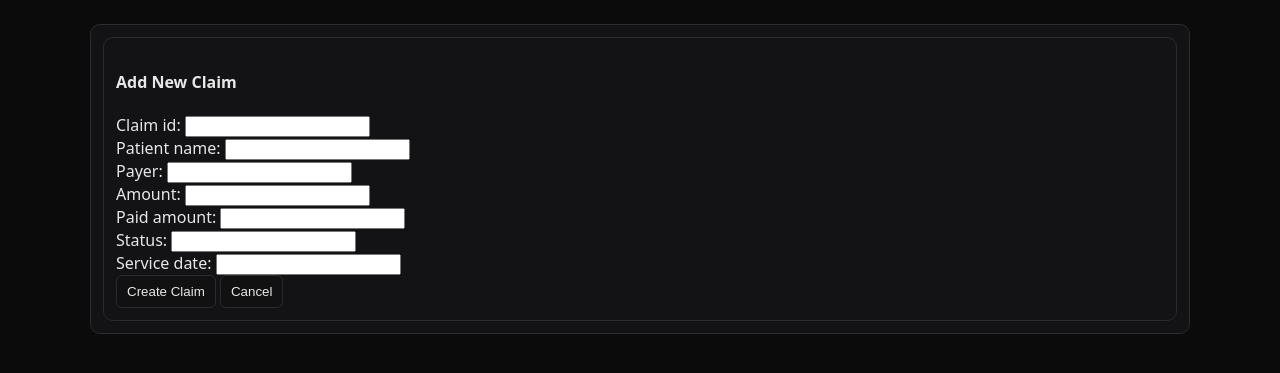
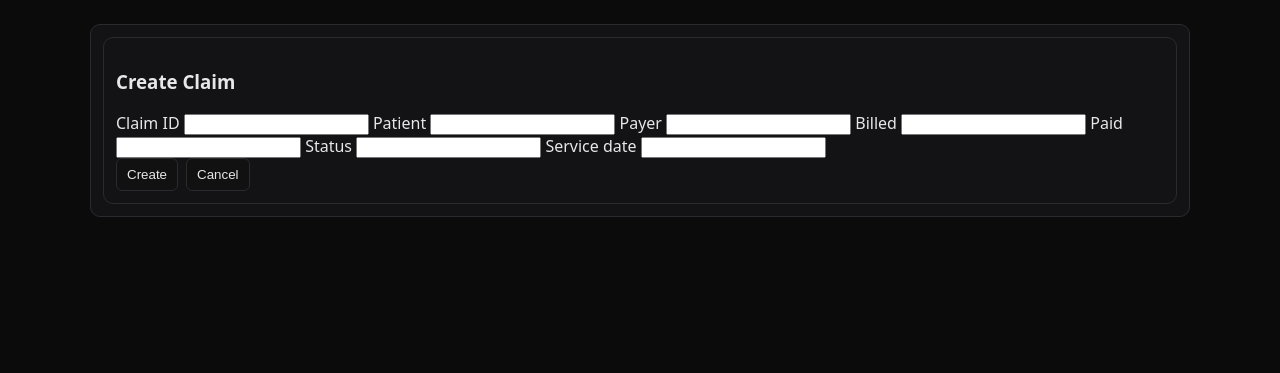
Before and after one commit to Navya-arugonda/erisa-dev-challenge, a Django app: page /claims/create/ in a window 1280 px wide. Shown: the part 110-483 px from the top of the page. Run offline with Django 5.2, Linux system fonts and the light colour scheme; the visitor is signed in with stand-in values (Sample User, id 1); some libraries are stand-ins or nearby versions.

Commit message:
made changes to satisfy the requirements of challenge

```diff
--- a/claims/urls.py
+++ b/claims/urls.py
@@ -17,4 +17,6 @@ urlpatterns = [
 
     # Dashboard
     path("dashboard/", views.dashboard, name="dashboard"),
+
+    path("claims/form/close/", views.claim_form_close, name="claim-form-close"),
 ]
--- a/claims/views.py
+++ b/claims/views.py
@@ -6,6 +6,7 @@ from django.http import HttpResponseForbidden
 from django.shortcuts import get_object_or_404, redirect, render
 from django.views.decorators.http import require_POST
 from django.db.models.functions import Trim
+from django.http import HttpResponse
 
 from .forms import ClaimForm
 from .models import Claim, ClaimDetail, ClaimNote
@@ -185,3 +186,8 @@ def dashboard(request):
         "top_payers": top_payers,
         "recent_notes": recent_notes,
     })
+
+
+def claim_form_close(request):
+    """HTMX helper to clear the inline form panel."""
+    return HttpResponse("")  # empty fragment -> panel becomes empty
--- a/templates/includes/claim_form.html
+++ b/templates/includes/claim_form.html
@@ -1,23 +1,42 @@
-<div class="card p-3">
-  <h4 class="mb-3">Add New Claim</h4>
+{# Inline create/update form used inside the list page panel #}
+<div class="card">
+  <h3 class="mb-2">
+    {% if form.instance.pk %}Edit Claim {{ form.instance.claim_id }}{% else %}Create Claim{% endif %}
+  </h3>
 
-  <form hx-post="{% url 'claim-create' %}"
-        hx-target="#panel"
+  {% if form.errors %}
+    <div class="alert alert-danger">Please correct the errors below.</div>
+  {% endif %}
+
+  <form method="post"
+        hx-post="{% if form.instance.pk %}{% url 'claim-update' form.instance.pk %}{% else %}{% url 'claim-create' %}{% endif %}"
+        hx-target="#claim-detail-target"
         hx-swap="innerHTML">
     {% csrf_token %}
 
-    <div class="mb-2">{{ form.claim_id.label_tag }} {{ form.claim_id }}</div>
-    <div class="mb-2">{{ form.patient_name.label_tag }} {{ form.patient_name }}</div>
-    <div class="mb-2">{{ form.payer.label_tag }} {{ form.payer }}</div>
-    <div class="mb-2">{{ form.amount.label_tag }} {{ form.amount }}</div>
-    <div class="mb-2">{{ form.paid_amount.label_tag }} {{ form.paid_amount }}</div>
-    <div class="mb-2">{{ form.status.label_tag }} {{ form.status }}</div>
-    <div class="mb-3">{{ form.service_date.label_tag }} {{ form.service_date }}</div>
+    <div class="grid">
+      {{ form.non_field_errors }}
+      <label>Claim ID {{ form.claim_id }}</label>
+      <label>Patient {{ form.patient_name }}</label>
+      <label>Payer {{ form.payer }}</label>
+      <label>Billed {{ form.amount }}</label>
+      <label>Paid {{ form.paid_amount }}</label>
+      <label>Status {{ form.status }}</label>
+      <label>Service date {{ form.service_date }}</label>
+    </div>
 
-    <button class="btn btn-success" type="submit">Create Claim</button>
-    <button class="btn btn-secondary" type="button"
-            hx-get="."
-            hx-target="#panel"
-            hx-swap="innerHTML">Cancel</button>
+    <div class="mt-3" style="display:flex;gap:.5rem;">
+      <button class="btn btn-primary" type="submit">
+        {% if form.instance.pk %}Save{% else %}Create{% endif %}
+      </button>
+
+      {# Close just clears the panel—no page reload. #}
+      <button class="btn" type="button"
+              hx-get="{% url 'claim-form-close' %}"
+              hx-target="#claim-detail-target"
+              hx-swap="innerHTML">
+        Cancel
+      </button>
+    </div>
   </form>
 </div>
```
Also changed, not shown: templates/claims/claim_list.html (+13 -4 lines), templates/includes/claim_detail.html (+4 -10 lines).
